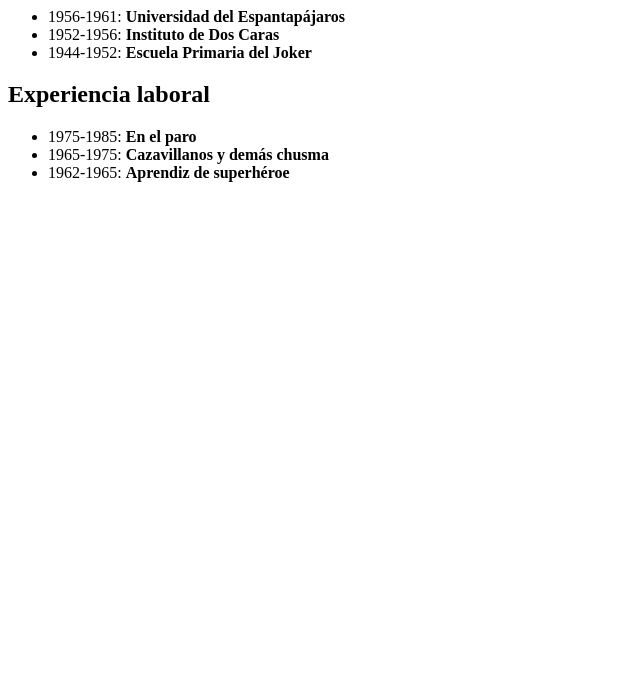
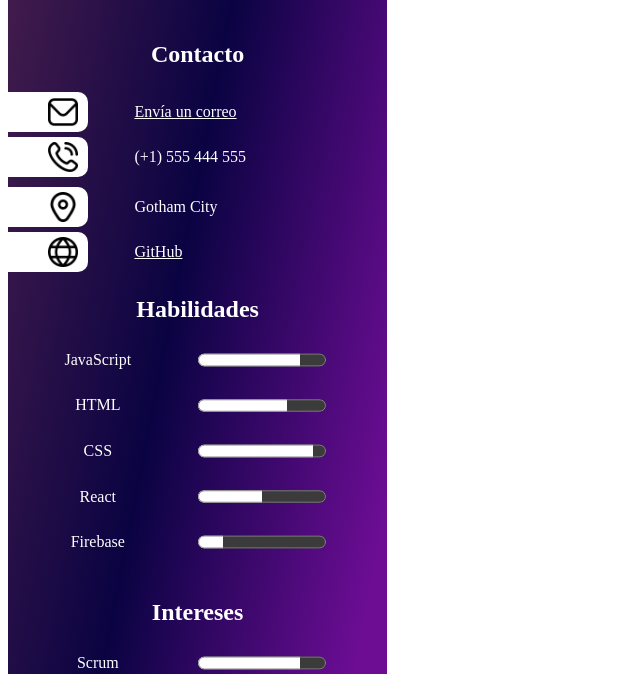
Before and after one commit to Schnoodle96/Practica-grupal-css, a plain HTML site: page index.html in a window 1280 px wide. Shown: the part 651-1325 px from the top of the page, without its empty margins (0-640 px from the left). Before the commit the page ends 849 px from the top, so only its background shows below. Drawn offline with Linux system fonts and the light colour scheme.

Commit message:
Subi la sección izquierda en el HTML, imagenes y el archivo de estilos.css

```diff
--- /dev/null
+++ b/estilos.css
@@ -0,0 +1,118 @@
+body {
+  display: grid;
+  grid-template-columns: 30% 70%;
+}
+
+h3 {
+  color: white;
+  text-align: center;
+  font-size: x-large;
+}
+
+label {
+  padding-right: 10px;
+  font-size: 1rem;
+}
+
+a {
+  color: white;
+  align-self: center;
+}
+
+progress {
+  writing-mode: horizontal-tb !important;
+  appearance: auto;
+  box-sizing: border-box;
+  display: inline-block;
+  height: 1.6em;
+  width: 8em;
+  vertical-align: -0.2em;
+  accent-color: white;
+}
+
+/*Sección Izquierda: Clases y otros*/
+.izquierda {
+  display: grid;
+  grid-template-rows: auto;
+  align-items: center;
+  align-content: space-between;
+  background: rgb(66, 25, 74);
+  background: linear-gradient(
+    101deg,
+    rgba(66, 25, 74, 0.9856114320728291) 16%,
+    rgba(10, 3, 66, 1) 50%,
+    rgba(108, 13, 148, 1) 86%
+  );
+}
+
+.titulo-izquierda {
+  color: white;
+  text-align: center;
+  font-size: xxx-large;
+  margin-top: -30%;
+}
+
+#subtitulo-izquierda {
+  color: #d1d9cf;
+  text-align: center;
+  font-size: xx-large;
+  margin-top: -10%;
+}
+
+#fotoCV {
+  padding-top: 20px;
+  width: 100%;
+}
+
+.contenedor-contacto {
+  display: grid;
+  grid-template-columns: 1fr 2fr;
+}
+
+.parrafo-contacto {
+  color: white;
+  align-self: center;
+}
+
+.parrafo-info-personal {
+  justify-content: left;
+  margin-left: 30px;
+}
+
+.contenedor-habilidades-intereses {
+  display: grid;
+  grid-template-columns: 1fr 1fr;
+  margin-bottom: 20px;
+}
+
+.parrafo-habilides-intereses {
+  color: white;
+  align-self: center;
+  text-align: center;
+}
+
+.contenedor-hobies {
+  display: grid;
+  grid-template-columns: 1fr 1fr 1fr 1fr;
+  justify-items: center;
+  margin-bottom: 50px;
+}
+
+.iconos-contacto {
+  width: 30px;
+  background-color: white;
+  padding-left: 40px;
+  padding-right: 10px;
+  padding-top: 5px;
+  padding-bottom: 5px;
+  border-top-right-radius: 10px;
+  border-bottom-right-radius: 10px;
+  align-self: center;
+}
+
+.iconos-hobies {
+  width: 30px;
+  padding: 10px;
+  background-color: white;
+  border-radius: 5px;
+}
--- a/index.html
+++ b/index.html
@@ -3,29 +3,124 @@
   <head>
     <meta charset="utf-8" />
     <title>Curriculum Vitae de Bruce Wayne</title>
+    <link href="estilos.css" rel="stylesheet" type="text/css" />
+    <link
+      href="https://fonts.googleapis.com/css2?family=Manrope&display=swap"
+      rel="stylesheet"
+    />
   </head>
+
+
   <body>
-    <h1>Curriculum Vitae de Bruce Wayne</h1>
-    <img src="images/Bruce_Wayne.jpg" />
-    <h2>Datos personales</h2>
-    <ul>
-      <li>Nombre completo: <strong>Bruce Wayne</strong></li>
-      <li>Fecha de nacimiento: <strong>1/5/1939</strong></li>
-      <li>Lugar de nacimiento: <strong>Gotham City</strong></li>
-    </ul>
 
-    <h2>Formación académica</h2>
-    <ul>
-      <li>1956-1961: <strong>Universidad del Espantapájaros</strong></li>
-      <li>1952-1956: <strong>Instituto de Dos Caras</strong></li>
-      <li>1944-1952: <strong>Escuela Primaria del Joker</strong></li>
-    </ul>
+    <!--Seccion Izquierda: Foto, Contacto, Habilidades e Intereses, Hobies-->
+    <section class="izquierda">
+      <div>
+        <img id="fotoCV" src="images/Bruce_Wayne.jpg" />
+      </div>
 
-    <h2>Experiencia laboral</h2>
-    <ul>
-      <li>1975-1985: <strong>En el paro</strong></li>
-      <li>1965-1975: <strong>Cazavillanos y demás chusma</strong></li>
-      <li>1962-1965: <strong>Aprendiz de superhéroe</strong></li>
-    </ul>
+      <h2 class="titulo-izquierda">Bruce </br> Wayne</h2>
+
+      <h3 id="subtitulo-izquierda">Defensor de la noche</h3>
+
+      <div>
+        <h3>Contacto</h3>
+
+        <div class="contenedor-contacto">
+          <img class="iconos-contacto" src="images/sobre.png" />
+          <a href="#">Envía un correo</a>
+        </div>
+
+        <div class="contenedor-contacto">
+          <img class="iconos-contacto" src="images/llamada-telefonica.png" />
+          <p class="parrafo-contacto">(+1) 555 444 555</p>
+        </div>
+
+        <div class="contenedor-contacto">
+          <img class="iconos-contacto" src="images/marcador.png" />
+          <p class="parrafo-contacto">Gotham City</p>
+        </div>
+
+        <div class="contenedor-contacto">
+          <img class="iconos-contacto" src="images/globo.png" />
+          <a href="#">GitHub</a>
+        </div>
+      </div>
+
+      <div>
+        <h3>Habilidades</h3>
+
+        <div class="contenedor-habilidades-intereses">
+          <label for="file" class="parrafo-habilides-intereses"
+            >JavaScript</label
+          >
+          <progress id="file" max="100" value="80">80%</progress>
+        </div>
+
+        <div class="contenedor-habilidades-intereses">
+          <label for="file" class="parrafo-habilides-intereses">HTML</label>
+          <progress id="file" max="100" value="70">70%</progress>
+        </div>
+
+        <div class="contenedor-habilidades-intereses">
+          <label for="file" class="parrafo-habilides-intereses">CSS</label>
+          <progress id="file" max="100" value="90">90%</progress>
+        </div>
+
+        <div class="contenedor-habilidades-intereses">
+          <label for="file" class="parrafo-habilides-intereses">React</label>
+          <progress id="file" max="100" value="50">50%</progress>
+        </div>
+
+        <div class="contenedor-habilidades-intereses">
+          <label for="file" class="parrafo-habilides-intereses">Firebase</label>
+          <progress id="file" max="100" value="20">20%</progress>
+        </div>
+      </div>
+
+      <div>
+        <h3>Intereses</h3>
+
+        <div class="contenedor-habilidades-intereses">
+          <label for="file" class="parrafo-habilides-intereses">Scrum</label>
+          <progress id="file" max="100" value="80">80%</progress>
+        </div>
+
+        <div class="contenedor-habilidades-intereses">
+          <label for="file" class="parrafo-habilides-intereses"
+            >Aplicaciones Móvil</label
+          >
+          <progress id="file" max="100" value="70">70%</progress>
+        </div>
+
+        <div class="contenedor-habilidades-intereses">
+          <label for="file" class="parrafo-habilides-intereses">SEO</label>
+          <progress id="file" max="100" value="90">90%</progress>
+        </div>
+
+        <div class="contenedor-habilidades-intereses">
+          <label for="file" class="parrafo-habilides-intereses"
+            >Usabilidad</label
+          >
+          <progress id="file" max="100" value="50">50%</progress>
+        </div>
+      </div>
+
+      <div>
+        <h3>Hobies</h3>
+
+        <div class="contenedor-hobies">
+          <img class="iconos-hobies" src="images/mando.png" />
+          <img class="iconos-hobies" src="images/mundo.png" />
+          <img class="iconos-hobies" src="images/taza-caliente-alt.png" />
+          <img class="iconos-hobies" src="images/almuerzo-cohete.png" />
+        </div>
+      </div>
+    </section>
+
+
+
+
+
   </body>
 </html>
```
Also changed, not shown: images/almuerzo-cohete.png (added), images/globo.png (added), images/llamada-telefonica.png (added), images/mando.png (added), images/marcador.png (added), images/mundo.png (added), images/sobre.png (added), images/taza-caliente-alt.png (added).
